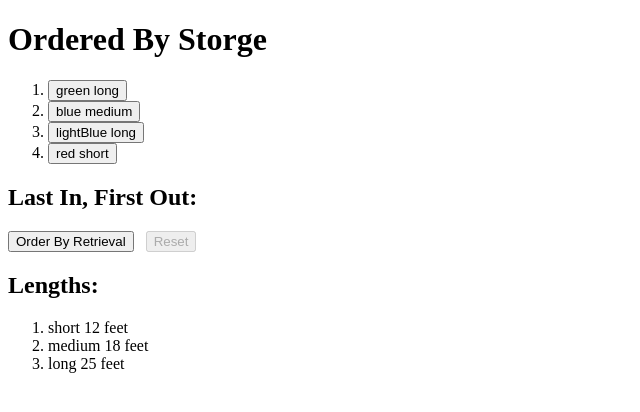
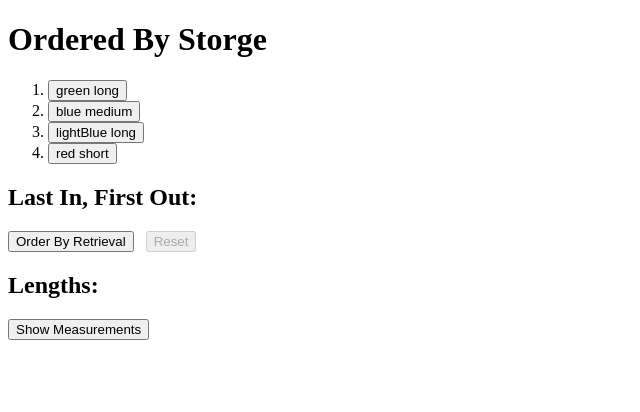
Before and after one commit to GProSoftware828/VueComponents, a Vue app: page / in a window 1280 px wide. Shown: the top 412 px of the page, without its empty margins (0-640 px from the left). Built offline with nearby package versions, Linux system fonts and the light colour scheme.

Commit message:
Implemented v-show

```diff
--- a/src/components/Length.vue
+++ b/src/components/Length.vue
@@ -1,8 +1,9 @@
 <template>
   <div>
     <h2>Lengths: </h2>
+    <button @click="isShown = true">Show Measurements</button>
     <ol>
-      <li v-for="length in this.lengths">
+      <li v-show="isShown" v-for="length in this.lengths">
         {{length.lengthy}} {{length.measurement}}
       </li>
     </ol>
@@ -17,6 +18,11 @@
         type: Array,
         required: true
       }
+    },
+    data() {
+      return {
+      isShown: false
+      }
     }
   }
 </script>
```
